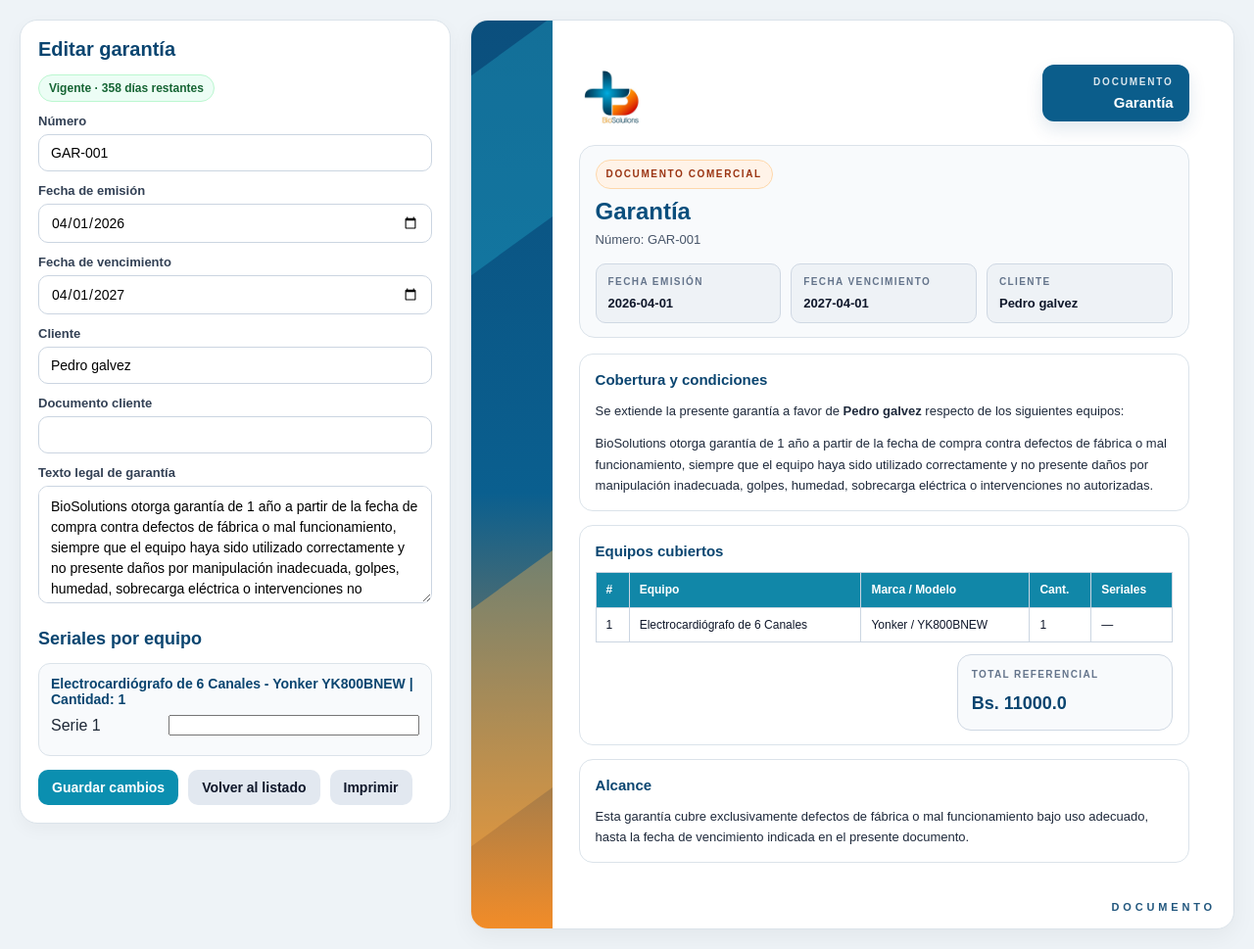
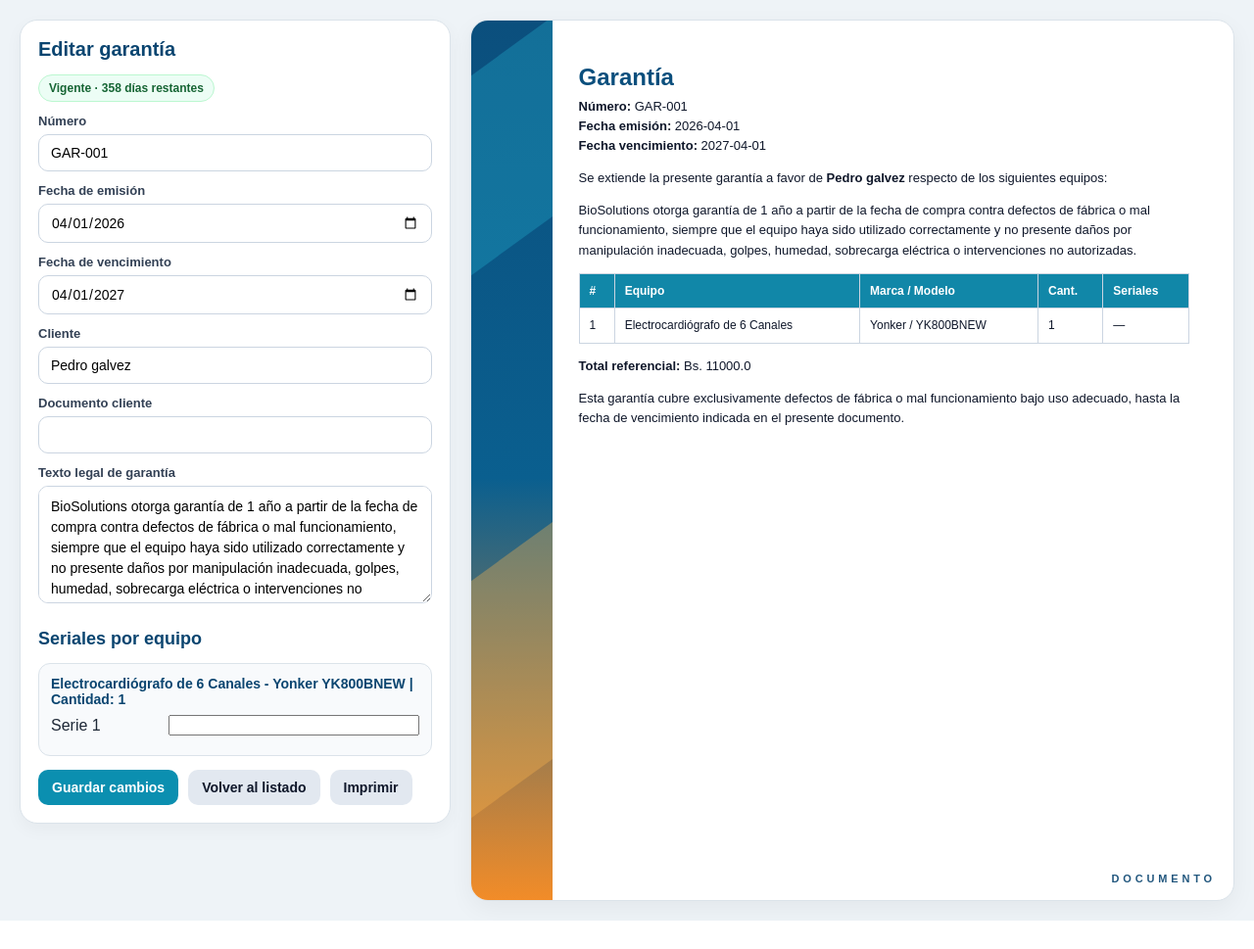
Before and after one commit to Myroesh/biosolutions-cotizador, a Flask app: page /garantias/1 in a window 1280 px wide. Shown: the part 71-1040 px from the top of the page at 98% size. After the commit the page ends 1011 px from the top, so only its background shows below. Run offline with Flask 3, Linux system fonts and the light colour scheme; a user stored in the database is signed in; data comes from the database, SQL or seed files in the repository.

Commit message:
revision estetica documentos color 3

```diff
--- a/templates/garantia_detail.html
+++ b/templates/garantia_detail.html
@@ -189,33 +189,10 @@
     line-height:1.55;
   }
 
-  .preview-hero{
-    display:flex;
-    justify-content:space-between;
-    align-items:flex-start;
-    gap:16px;
-    margin-bottom:16px;
-  }
 
-  .preview-logo{
-    width:66px;
-    max-width:66px;
-    height:auto;
-    display:block;
-  }
 
-  .doc-chip{
-      display:inline-flex;
-  flex-direction:column;
-  align-items:flex-end;
-  justify-content:center;
-  background:#0b5d8b;
-  color:#fff;
-  border-radius:12px;
-  padding:10px 16px;
-  min-width:160px;
-  box-shadow:0 8px 18px rgba(11,93,139,.14);
-  }
+
+
 
   .doc-chip .label{
     font-size:10px;
@@ -232,28 +209,9 @@
     line-height:1.2;
   }
 
-  .title-card{
-    background:#f8fafc;
-    border:1px solid #dbe3ea;
-    border-radius:16px;
-    padding:14px 16px;
-    margin-bottom:16px;
-  }
 
-  .eyebrow{
-    display:inline-flex;
-    align-items:center;
-    padding:6px 10px;
-    border-radius:999px;
-    background:#fff3e8;
-    color:#9a3412;
-    border:1px solid #fed7aa;
-    font-size:10px;
-    font-weight:800;
-    letter-spacing:.16em;
-    text-transform:uppercase;
-    margin-bottom:10px;
-  }
+
+
 
   .doc-title{
     margin:0 0 6px;
@@ -264,67 +222,11 @@
     text-transform:none;
   }
 
-  .subtitle{
-    margin:0;
-    color:#475569;
-    font-size:13px;
-    line-height:1.5;
-  }
 
-  .meta-grid{
-    display:grid;
-    grid-template-columns:repeat(3, 1fr);
-    gap:10px;
-    margin-top:14px;
-  }
 
-  .meta{
-    background:#eef2f6;
-    border:1px solid #cfd8e3;
-    border-radius:10px;
-    padding:10px 12px;
-    min-height:58px;
-  }
 
-  .meta .k{
-    display:block;
-    font-size:10px;
-    font-weight:800;
-    letter-spacing:.14em;
-    text-transform:uppercase;
-    color:#64748b;
-    margin-bottom:6px;
-  }
 
-  .meta .v{
-    display:block;
-    font-size:13px;
-    font-weight:700;
-    color:#0f172a;
-    line-height:1.35;
-  }
 
-  .card{
-    background:#fff;
-    border:1px solid #dbe3ea;
-    border-radius:14px;
-    padding:14px 16px;
-    margin-bottom:14px;
-  }
-
-  .section-title{
-    margin:0 0 10px;
-    font-size:15px;
-    font-weight:800;
-    color:#0a4570;
-  }
-
-  .preview-text{
-    margin:0;
-    font-size:13px;
-    line-height:1.65;
-    color:#1e293b;
-  }
 
   .doc-table{
     width:100%;
@@ -375,7 +277,7 @@
   }
 
   .doc-preview::after{
-    content:"DOCUMENTOSS";
+    content:"DOCUMENTOS";
     position:absolute;
     right:18px;
     bottom:16px;
@@ -571,42 +473,15 @@
   <section class="doc-preview">
   <div class="doc-left"></div>
   <div class="doc-content">
-    <section class="preview-hero">
-      <div>
-        <img src="{{ url_for('static', filename='logo_biosolutions.png') }}" alt="BioSolutions" class="preview-logo" />
+    <div class="doc-title">Garantía</div>
+
+    <div class="doc-meta">
+      <strong>Número:</strong> {{ garantia_payload['document']['number'] or '' }}<br>
+      <strong>Fecha emisión:</strong> {{ garantia_payload['document']['issueDate'] or '' }}<br>
+      <strong>Fecha vencimiento:</strong> {{ garantia_payload['document']['expiryDate'] or '' }}
     </div>
-      <div class="doc-chip">
-        <span class="label">Documento</span>
-        <span class="value">Garantía</span>
-      </div>
-    </section>
 
-    <section class="title-card">
-      <span class="eyebrow">Documento comercial</span>
-      <h1 class="doc-title">Garantía</h1>
-      <p class="subtitle">
-        Número: {{ garantia_payload['document']['number'] or '' }}
-      </p>
-
-      <div class="meta-grid">
-        <div class="meta">
-          <span class="k">Fecha emisión</span>
-          <span class="v">{{ garantia_payload['document']['issueDate'] or '' }}</span>
-        </div>
-        <div class="meta">
-          <span class="k">Fecha vencimiento</span>
-          <span class="v">{{ garantia_payload['document']['expiryDate'] or '' }}</span>
-        </div>
-        <div class="meta">
-          <span class="k">Cliente</span>
-          <span class="v">{{ garantia_payload['document']['client'] or '' }}</span>
-        </div>
-      </div>
-    </section>
-
-    <section class="card">
-      <h3 class="section-title">Cobertura y condiciones</h3>
-      <p class="preview-text">
+    <p>
       Se extiende la presente garantía a favor de
       <strong>{{ garantia_payload['document']['client'] or '' }}</strong>
       {% if garantia_payload['document']['clientDocument'] %}
@@ -615,14 +490,8 @@
       respecto de los siguientes equipos:
     </p>
 
-      {% if garantia_payload['document']['warrantyText'] %}
-        <p class="preview-text" style="margin-top:12px;">
-          {{ garantia_payload['document']['warrantyText'] }}
-        </p>
-      {% endif %}
-    </section>
-      <section class="card">
-      <h3 class="section-title">Equipos cubiertos</h3>
+    <p>{{ garantia_payload['document']['warrantyText'] or '' }}</p>
+
     <table class="doc-table">
       <thead>
         <tr>
@@ -653,18 +522,11 @@
       </tbody>
     </table>
 
-      <div class="total-box">
-        <span class="label">Total referencial</span>
-        <span class="value">Bs. {{ garantia_payload['totals']['grandTotal'] or 0 }}</span>
-      </div>
-    </section>
+    <p><strong>Total referencial:</strong> Bs. {{ garantia_payload['totals']['grandTotal'] or 0 }}</p>
 
-    <section class="card">
-      <h3 class="section-title">Alcance</h3>
-      <p class="preview-text">
+    <p>
       Esta garantía cubre exclusivamente defectos de fábrica o mal funcionamiento bajo uso adecuado,
       hasta la fecha de vencimiento indicada en el presente documento.
     </p>
-    </section>
 </div>
 {% endblock %}
```
Lines whose indentation alone changed are shown as unchanged.
